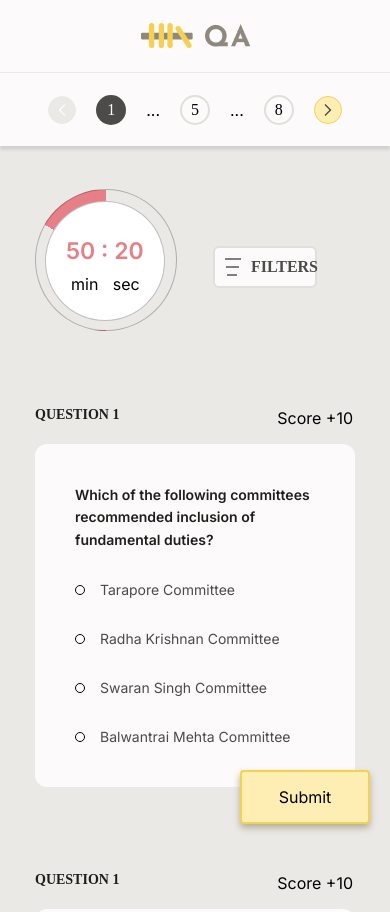
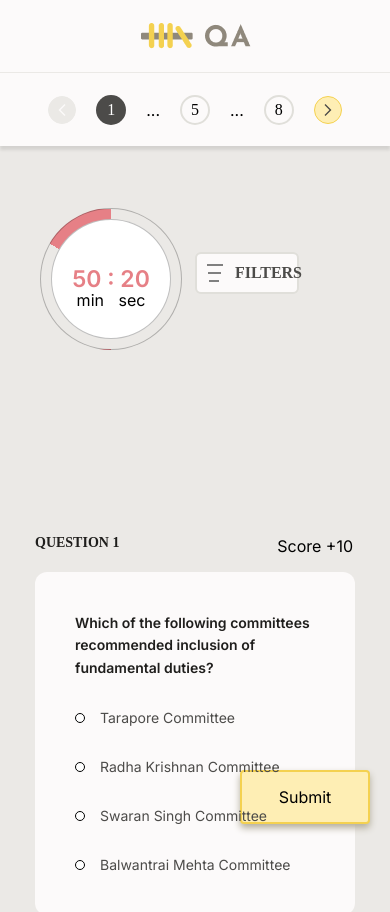
Before and after one commit to tannukumari14/assessment-platform, a Next.js app: page /component in a window 390 px wide. Shown: the top 912 px of the page. Built offline with nearby package versions, Linux system fonts and the light colour scheme; a web font is replaced by a local one.

Commit message:
clock done get rew=view

```diff
--- a/app/component/Clock.css
+++ b/app/component/Clock.css
@@ -7,29 +7,37 @@
   width: 152px;
   height: 180px;
   position: relative;
-  left:60px;
   bottom: 47px;
+  left: 60px;
 }
 
 .cercle1 {
   background: conic-gradient(#EBE9E6 0deg 300deg, #E68086 300deg 360deg);
   width: 142px;
   height: 142px;
-  border-radius: 100px;
+  border-radius: 50%;
   border: 1px solid rgba(0, 0, 0, 0.25);
   background-color: #EBE9E6;
+  position: absolute;
+  top: 50%;
+  left: 50%;
+  transform: translate(-50%, -50%);
 }
 
 .cercle2 {
   width: 120px;
   height: 120px;
-    border-radius: 100px;
+  border-radius: 50%;
   border: 1px solid rgba(0, 0, 0, 0.25);
   background-color: white;
-    position: relative;
-    margin-top: -130px;
-    margin-left: 10px;
-
+  position: absolute;
+  top: 50%;
+  left: 50%;
+  transform: translate(-50%, -50%);
+  display: flex;
+  align-items: center;
+  justify-content: center;
+  flex-direction: column;
 }
 
 .second {
@@ -38,7 +46,6 @@
   font-size: 23px;
   font-weight: 600;
   text-transform: uppercase;
-    padding: 35px 20px;
 }
 
 .time {
@@ -47,37 +54,25 @@
   font-weight: 600;
   display: flex;
   justify-content: center;
-    margin-top: 20px;
-    color:black;
+  align-items: center;
+  position: absolute;
+  top: 180px;
+  left: 20px;
 }
 
-.min-sec{
-    margin-left: 25px;
-    margin-top: -26px;
+
+.min-sec {
+  position: absolute;
+  top: 70px;
   word-spacing: 10px;
   color: black;
 }
 
-.modal-content{
-  display: none;
-}
-
-.open-modal-button{
-  display: none;
-}
-
-.modal-toggle{
-  display: none;
-}
-
 @media screen and (max-width: 768px) {
 .clock-box {
+  transform: none;
   left: 0px;
-  transform: none;
-  width: 152px;
-  height: 180px;
 }
-
 
 .cercle1 {
   width: 142px;
@@ -94,9 +89,6 @@
   border: 1px solid rgba(0, 0, 0, 0.25);
   background-color: white;
   position: relative;
-  margin-top: -130px;
-  margin-left: 10px;
-
 }
 
 .second {
@@ -108,49 +100,42 @@
   padding: 35px 20px;
 }
 
-.time{
+.time {
   display: none;
 }
 
 }
 
-  /* mobile view */
-@media (max-width: 567px) {
-.filter{
+.modal-content {
     display: none;
 }
 
-.open-modal-button{
+.open-modal-button {
+    display: none;
+}
+
+.modal-toggle {
+    display: none;
+}
+
+/* mobile view */
+@media (max-width: 567px) {
+.filter {
+  display: none;
+}
+
+.open-modal-button {
   display: flex;
 }
 
-.modal-content{
+.modal-content {
   display: flex;
 }
 
-.container-modal{
-  margin-left: 178px;
-  margin-top: -170px;
-}
-
-.mobile-modal-button {
-  display: none;
-  position: fixed;
-  bottom: 20px;
-  right: 20px;
-  padding: 10px 20px;
-  background-color: #007bff;
-  color: white;
-  border: none;
-  border-radius: 5px;
-  font-size: 16px;
-  cursor: pointer;
-  z-index: 1000;
-
-}
-
 .container-modal {
-  position: relative;
+  position: absolute;
+  top: 252px;
+  left: 195px;
   text-align: center;
 }
 
@@ -173,9 +158,7 @@
 
 .open-modal-button::after {
   content: "FILTERS";
-  margin-left: -10px;
 }
-
 
 .modal {
   display: none;
@@ -194,7 +177,7 @@
   display: flex;
 }
 
-#modal-toggle{
+#modal-toggle {
   display: none;
 }
 
@@ -223,7 +206,6 @@
   flex-direction: column;
   justify-content: space-between;
   align-items: flex-start;
-  margin-right: 8px;
   height: 18px;
 }
 
@@ -245,6 +227,4 @@
   width: 10px;
   margin-left: 2px;
 }
-
-
 }
```
Also changed, not shown: app/component/Assessment_Question_Page.js (line endings or trailing spaces). Lines whose indentation alone changed are shown as unchanged.
